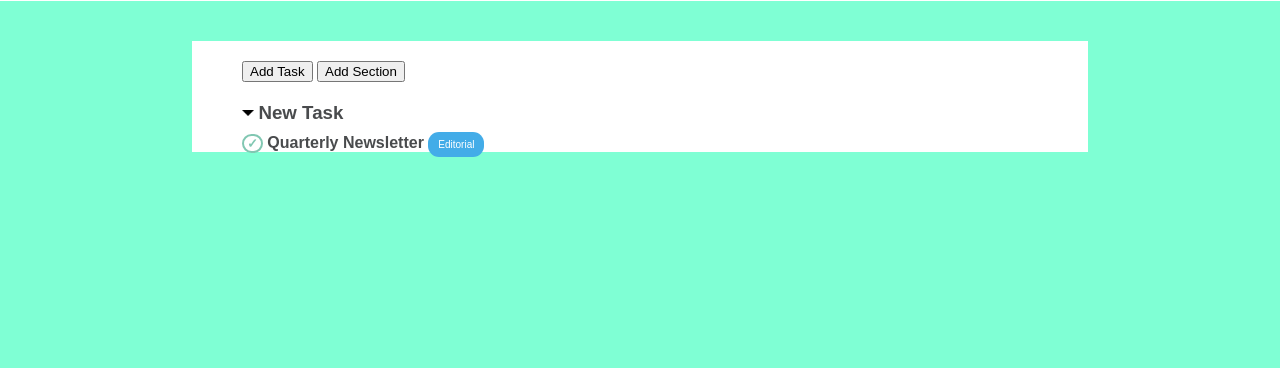
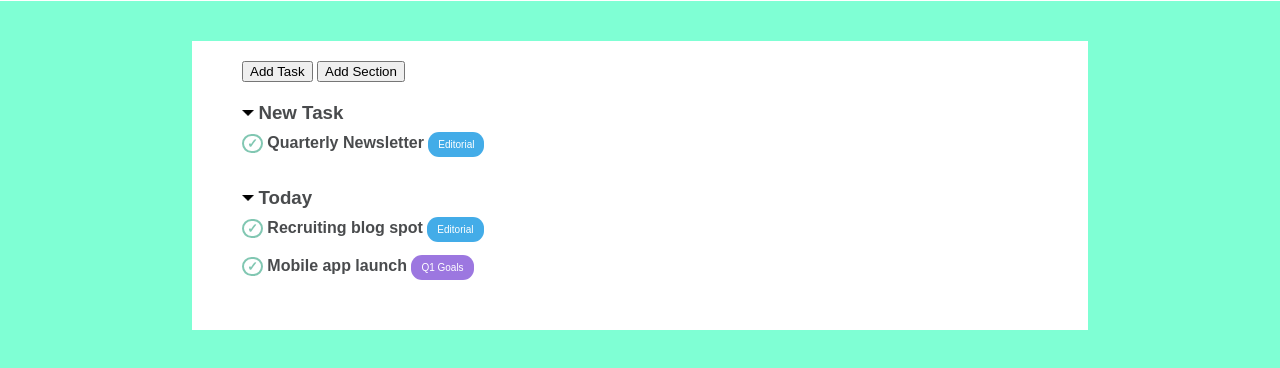
Before and after one commit to federicosimone/html-css-toboolist, a plain HTML site: page index.html in a window 1280 px wide. Shown: the part 68-436 px from the top of the page. Drawn offline with Linux system fonts and the light colour scheme.

Commit message:
continua lista

```diff
--- a/index.html
+++ b/index.html
@@ -20,12 +20,29 @@
             <br>
         </div>
         <div id="elenco">
-            <img src="./img/pngegg.png" alt="triangolo" id="triangolo">
-            <h3>New Task</h3><br>
+            <div class="space">
+                <img src="./img/pngegg.png" alt="triangolo" id="triangolo">
+                <h3>New Task</h3><br>
 
-            <span class="spunta">&#x2713</span>
-            <span class="list-item">Quarterly Newsletter</span>
-            <span class="list-button">Editorial</span>
+                <span class="spunta">&#x2713</span>
+                <span class="list-item">Quarterly Newsletter</span>
+                <span class="list-button-blue">Editorial</span>
+            </div>
+
+            <div id="today" class="space">
+                <img src="./img/pngegg.png" alt="triangolo" id="triangolo">
+                <h3>Today</h3><br>
+                <div class="padding-bottom">
+                    <span class="spunta">&#x2713</span>
+                    <span class="list-item">Recruiting blog spot</span>
+                    <span class="list-button-blue">Editorial</span>
+                </div>
+                <div class="padding-bottom">
+                    <span class="spunta">&#x2713</span>
+                    <span class="list-item">Mobile app launch</span>
+                    <span class="list-button-purple">Q1 Goals</span>
+                </div>
+            </div>
         </div>
 
 
--- a/style.css
+++ b/style.css
@@ -80,9 +80,22 @@ h3{
     font-size: 13px;
     font-weight: 600;
 }
-.list-button{
+.padding-bottom{
+    padding-bottom: 20px;
+}
+.list-button-blue{
     color: white;
     background-color: rgb(67,172,232) ;
     font-size: 10px;
     padding: 7px 10px  ;
     border-radius: 11px;
+}
+.space{
+    padding-bottom: 35px;
+}
+.list-button-purple{
+    color: white;
+    background-color: rgb(156, 119, 224);
+    font-size: 10px;
+    padding: 7px 10px  ;
+    border-radius: 11px;
```
